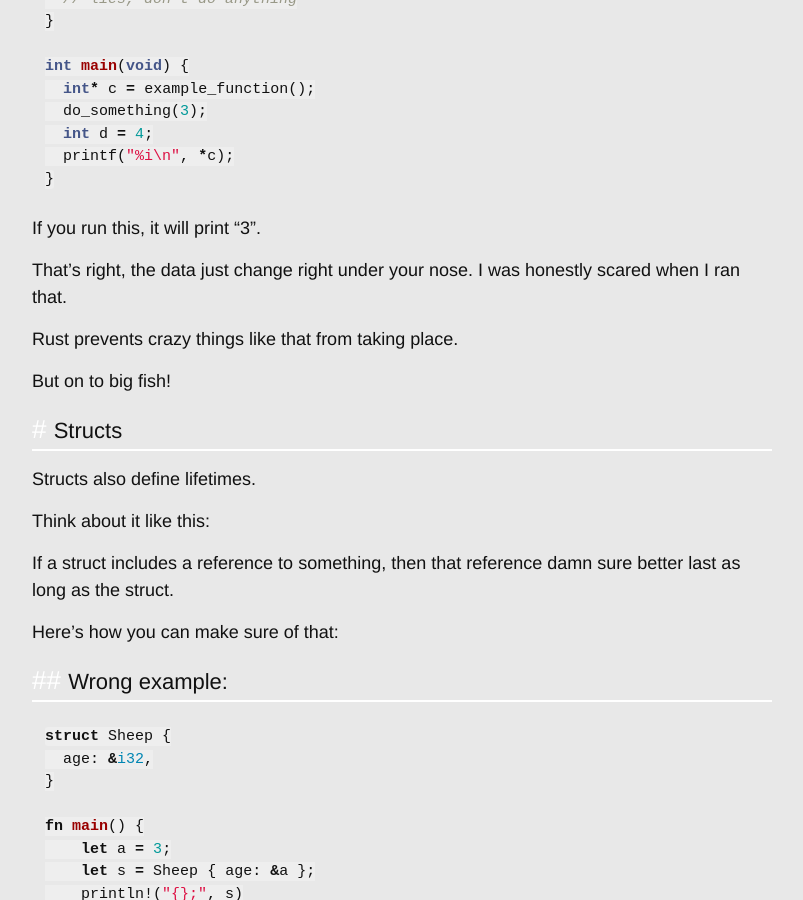
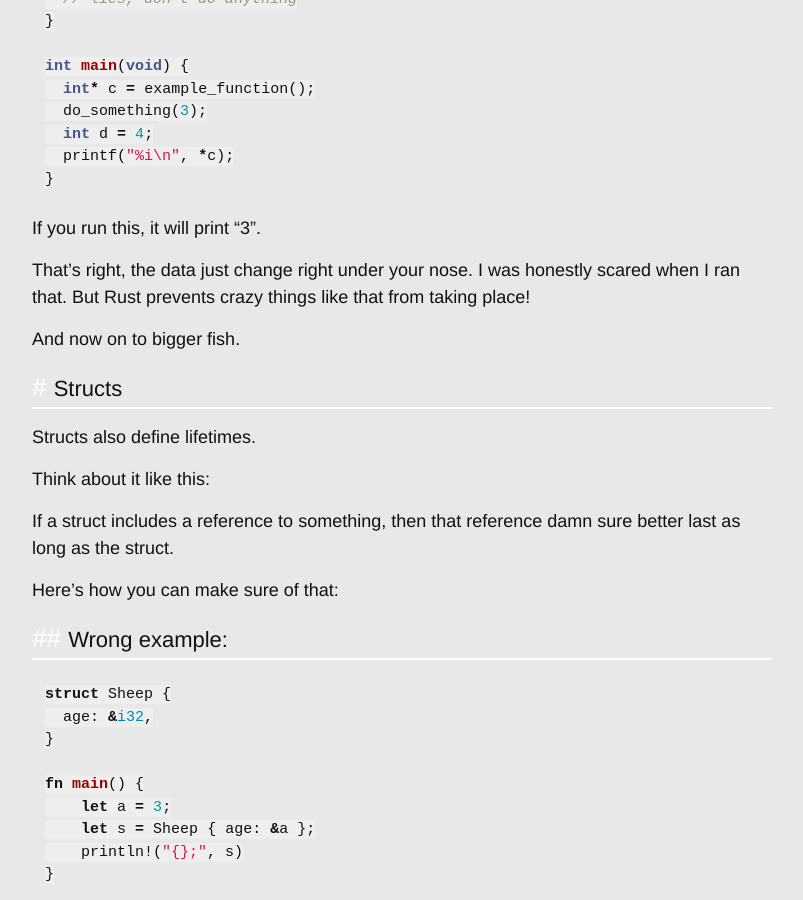
Before and after one commit to Charlesetc/charlesetc, a Jekyll site: the page built from _posts/2015-10-29-rust-lifetimes.markdown, in a window 1280 px wide and 900 px high, scrolled down 2618 px. Shown: the whole window, without its empty margins (238-1041 px from the left). Built offline with Jekyll 4.4.1, drawn with Linux system fonts in a browser that asks for light colours; Markdown is read by kramdown in place of the engine named in the settings.

Commit message:
better formatting

```diff
--- a/_posts/2015-10-29-rust-lifetimes.markdown
+++ b/_posts/2015-10-29-rust-lifetimes.markdown
@@ -113,11 +113,9 @@
 
 If you run this, it will print "3".
 
-That's right, the data just change right under your nose. I was honestly scared when I ran that.
+That's right, the data just change right under your nose. I was honestly scared when I ran that. But Rust prevents crazy things like that from taking place!
 
-Rust prevents crazy things like that from taking place.
-
-But on to big fish!
+And now on to bigger fish.
 
 # Structs
 
```
